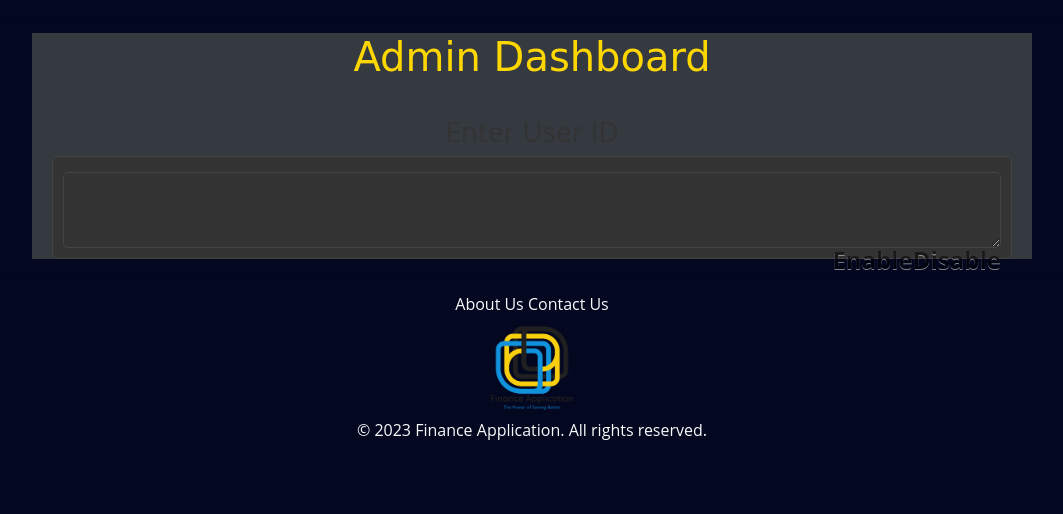
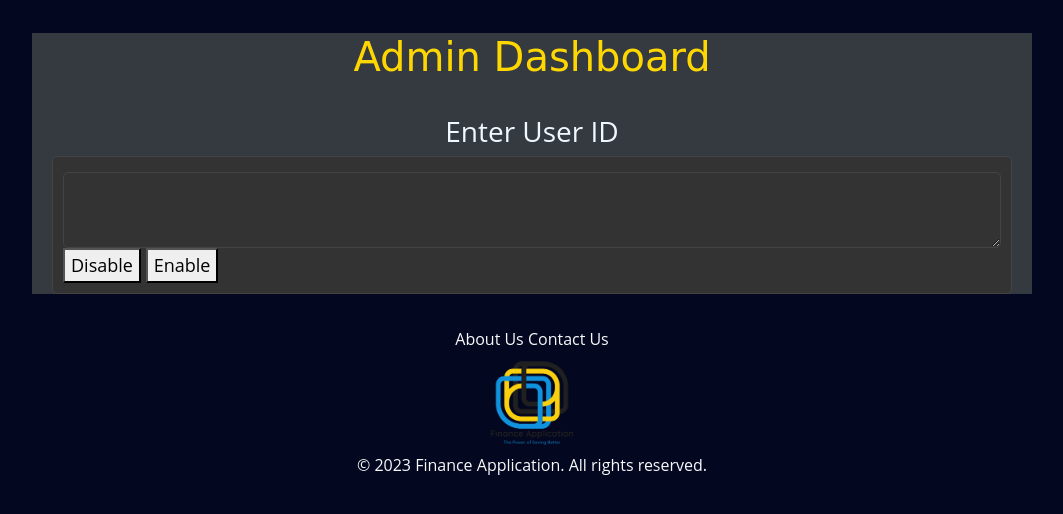
Before and after one commit to CITA-450/FinanceApplication, a Flask app: page /dashboard_admin/ in a window 1280 px wide. Shown: the part 78-592 px from the top of the page, without its empty margins (108-1171 px from the left). Run offline with Flask 3, Linux system fonts and the light colour scheme; the visitor is signed in with stand-in values (Sample User, id 1); parts of the project's set-up code (start-up, migrations or seed data) failed here and were passed over; some libraries are stand-ins or nearby versions.

Commit message:
Working Admin Dashboard
working without formaction post error

```diff
--- a/website/templates/dashboard_admin.html
+++ b/website/templates/dashboard_admin.html
@@ -2,13 +2,12 @@
 %}
     <h1 align="center">Admin Dashboard</h1>
     <br>
-    <h3 align="center">Enter User ID</h3>
+    <h3 align="center" style="color: aliceblue;">Enter User ID</h3>
 
 <form method="POST" action="{{ url_for('views.disable_user', target=target) }}">
   <textarea name="target" id="target" class="form-control"></textarea>
-  <button type="submit" class="close" aria-label="Disable">Disable</button>
+  <button type="submit" class="close.btn.btn-primary" aria-label="Disable">Disable</button>
 
-<form method="POST" action="{{ url_for('views.enable_user', target=target) }}">
-  <button type="submit" class="close" aria-label="Enable">Enable</button>
+  <button type="submit" class="close.btn.btn-primary" formaction="{{ url_for('views.enable_user', target=target) }}">Enable</button>
 </form>
     {% endblock %}
```
